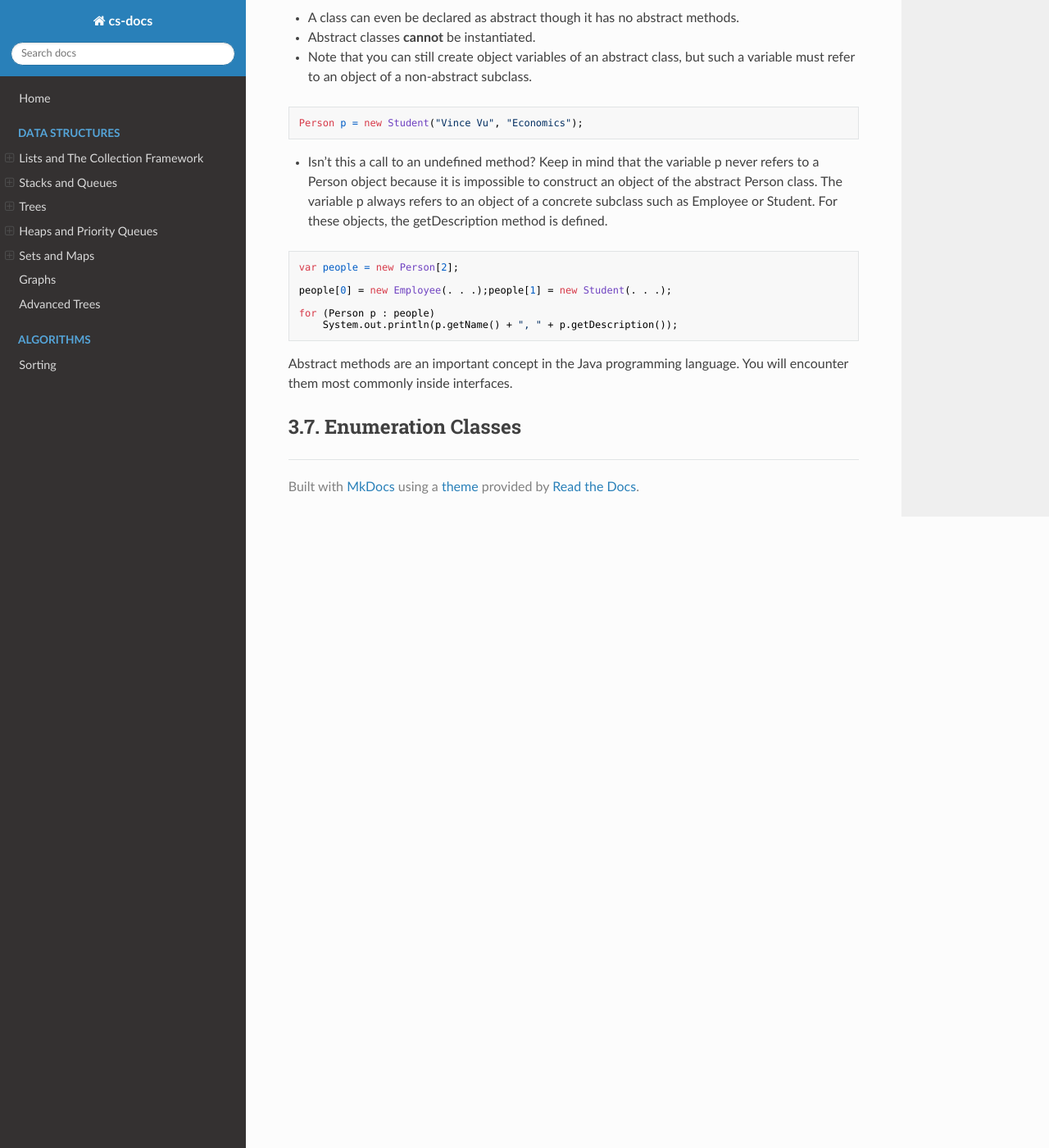
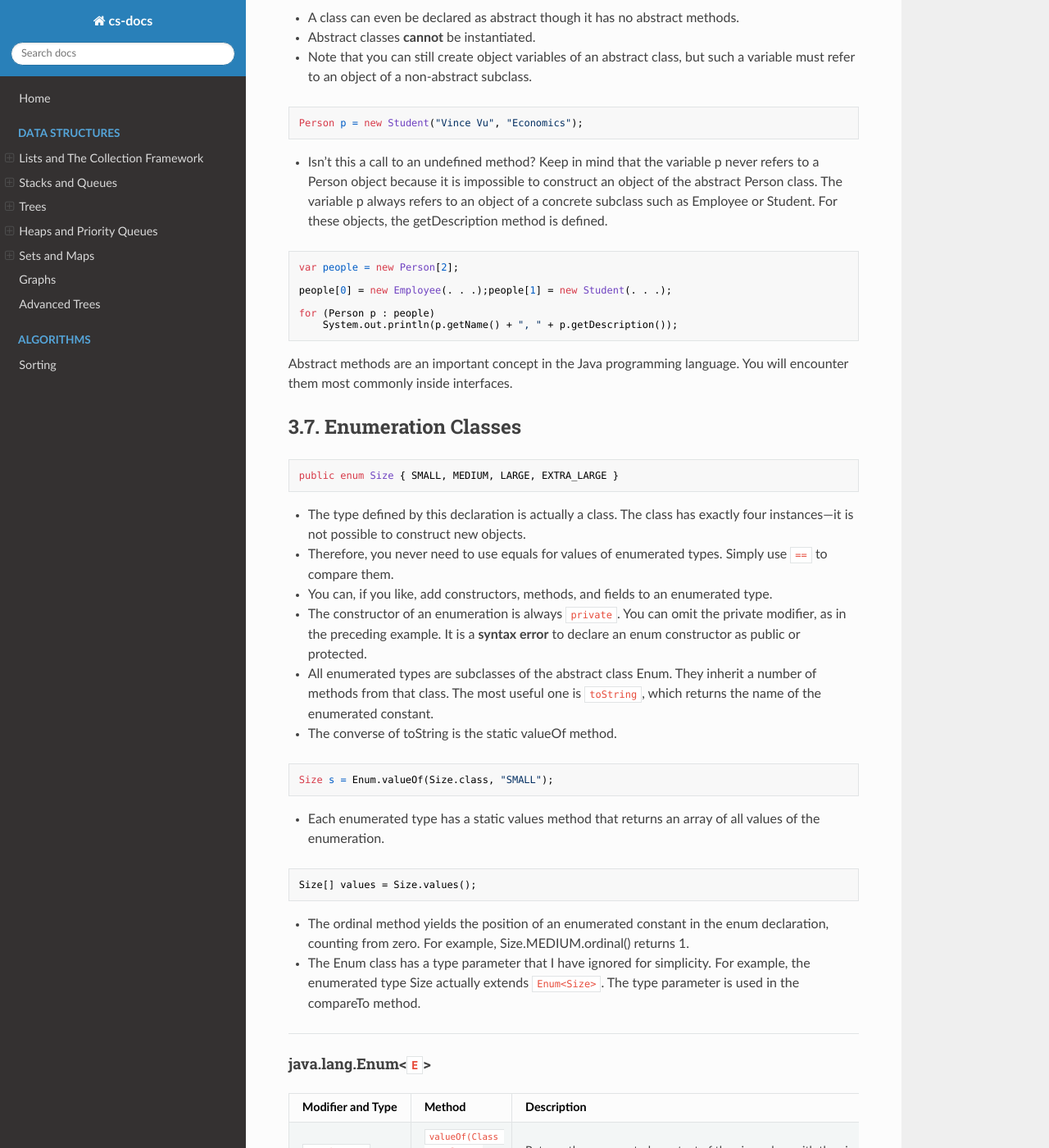
Before and after one commit to barandenizkorkmaz/cs-docs, an MkDocs documentation site: the page built from docs/java/chp3-inheritance/chp3.md, in a window 1280 px wide and 1400 px high, scrolled down 10551 px. Shown: the whole window at 82% size. Built offline with MkDocs 1.6.1, drawn with Linux system fonts in a browser that asks for light colours; nearby versions of some CDN libraries; some of the changed text lies outside the part shown.

Commit message:
update java docs

````diff
--- a/docs/java/chp3-inheritance/chp3.md
+++ b/docs/java/chp3-inheritance/chp3.md
@@ -404,3 +404,55 @@ for (Person p : people)
 Abstract methods are an important concept in the Java programming language. You will encounter them most commonly inside interfaces.
 
 ## 3.7. Enumeration Classes
+
+```java
+public enum Size { SMALL, MEDIUM, LARGE, EXTRA_LARGE }
+```
+
+- The type defined by this declaration is actually a class. The class has exactly four instances—it is not possible to construct new objects.
+- Therefore, you never need to use equals for values of enumerated types. Simply use `==` to compare them.
+- You can, if you like, add constructors, methods, and fields to an enumerated type.
+- The constructor of an enumeration is always `private`. You can omit the private modifier, as in the preceding example. It is a **syntax error** to declare an enum constructor as public or protected.
+- All enumerated types are subclasses of the abstract class Enum. They inherit a number of methods from that class. The most useful one is `toString`, which returns the name of the enumerated constant.
+- The converse of toString is the static valueOf method.
+
+```java
+Size s = Enum.valueOf(Size.class, "SMALL");
+```
+
+- Each enumerated type has a static values method that returns an array of all values of the enumeration.
+
+```java
+Size[] values = Size.values();
+```
+
+- The ordinal method yields the position of an enumerated constant in the enum declaration, counting from zero. For example, Size.MEDIUM.ordinal() returns 1.
+
+- The Enum class has a type parameter that I have ignored for simplicity. For example, the enumerated type Size actually extends `Enum<Size>`. The type parameter is used in the compareTo method.
+
+---
+#### java.lang.Enum<`E`>
+
+| Modifier and Type  | Method                                  | Description |
+|--------------------|----------------------------------------|-------------|
+| `static Enum`     | `valueOf(Class enumClass, String name)` | Returns the enumerated constant of the given class with the given name. |
+| `String`          | `toString()`                            | Returns the name of this enumerated constant. |
+| `int`            | `ordinal()`                             | Returns the zero-based position of this enumerated constant in the enum declaration. |
+| `int`            | `compareTo(E other)`                    | Returns a negative integer if this enumerated constant comes before `other`, zero if `this == other`, and a positive integer otherwise. The ordering of the constants is given by the enum declaration. |
+
+---
+## 3.8. Sealed Classes
+
+In Java, a sealed class controls which classes may inherit from it. Sealed classes were added as a preview feature in Java 15 and finalized in Java 17.
+
+```java
+public abstract sealed class JSONValue
+
+permits JSONArray, JSONNumber, JSONString, JSONBoolean, JSONObject, JSONNull
+
+{
+	. . .
+}
+```
+
+In this section, we learned about sealed classes. In the next chapter, we will learn about interfaces, a generalization of abstract classes. Java interfaces can also have subtypes. Sealed interfaces work exactly the same as sealed classes, controlling the direct subtypes.
````
